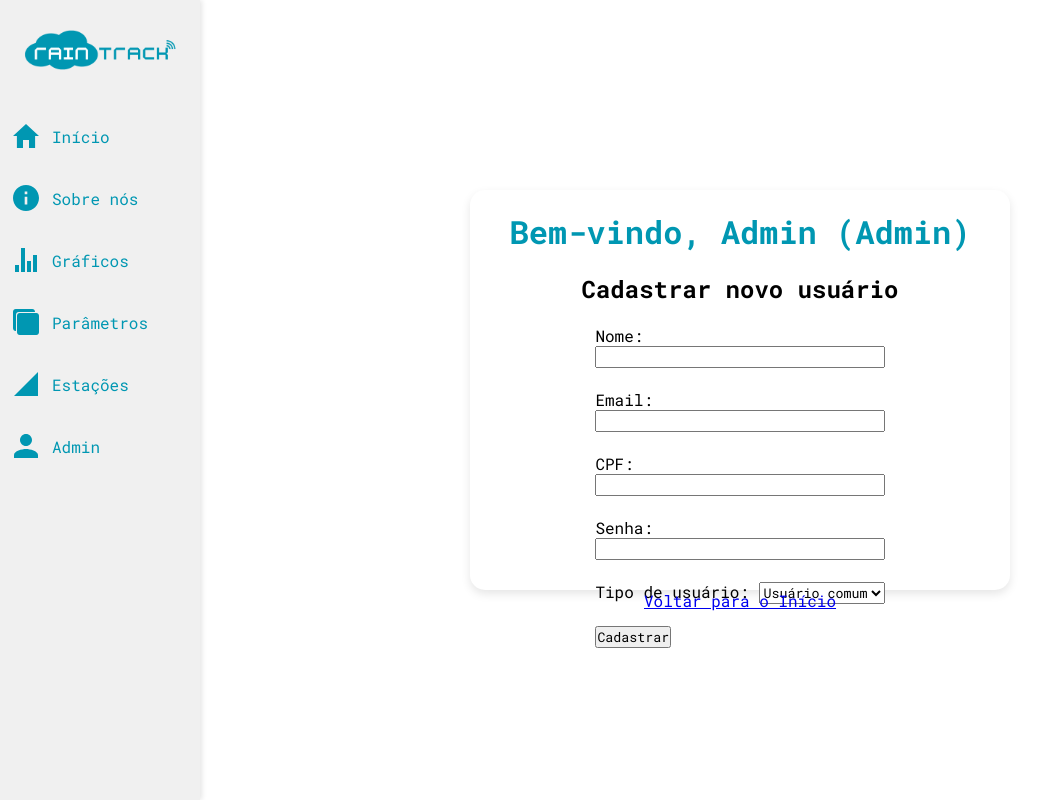
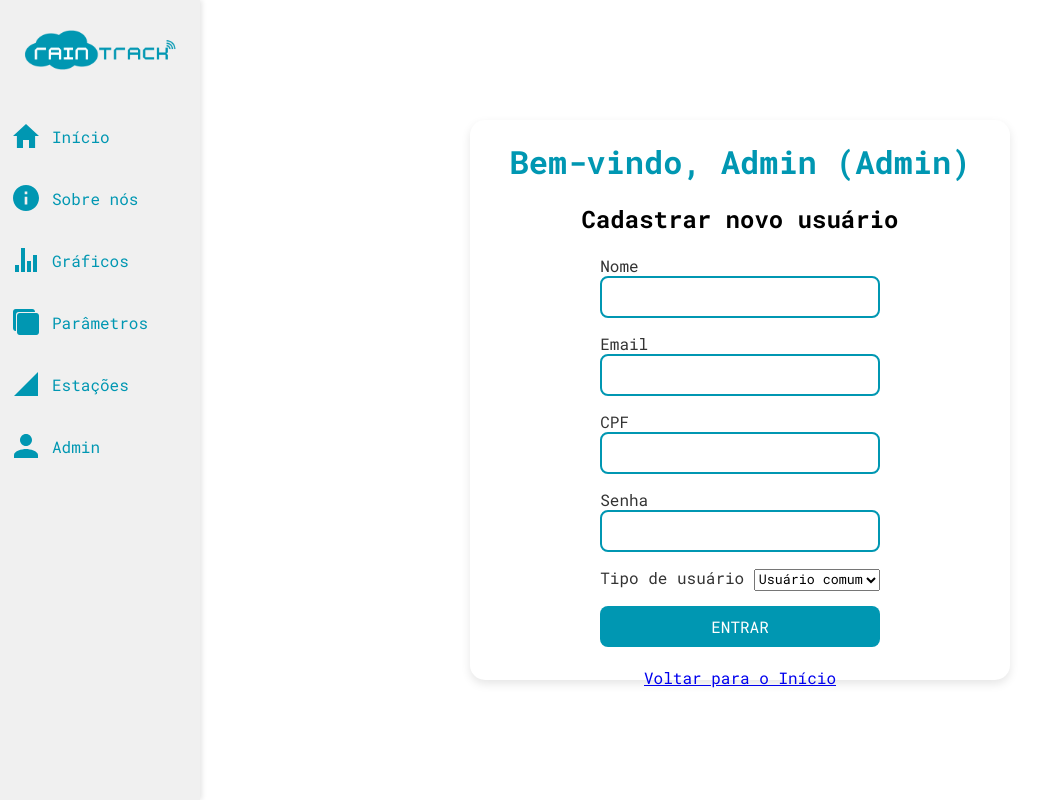
Before and after one commit to RainTrackTCC/RainTrack, a Flask app: page /admin in a window 1280 px wide. Shown: the whole page, without its empty margins (0-1058 px from the left). Run offline with Flask 3, Linux system fonts and the light colour scheme; a user stored in the database is signed in.

Commit message:
admin page

```diff
--- a/SRC/app.py
+++ b/SRC/app.py
@@ -62,7 +62,7 @@ def index():
         elif user['password'] != password:
             error_message = 'Senha incorreta. Tente novamente.'
         else:
-            session['user_name'] = user['name']
+            session['user_name'] = user['name'].split()[0]
             session['user_role'] = user['role']
             return redirect(url_for('home'))
 
@@ -79,30 +79,6 @@ def home():
     # print(dados)
     # return render_template("home.html", dados=dados, user_name=user_name, user_role=user_role)
 
-@app.route('/cadastro', methods=['GET', 'POST'])
-def cadastro():
-    if request.method == 'POST':
-        nome = request.form['nome']
-        email = request.form['email']
-        cpf = request.form['cpf']
-        senha = request.form['senha']
-        connection = get_db_connection()
-        cursor = connection.cursor(pymysql.cursors.DictCursor)
-        cursor.execute("SELECT id FROM users WHERE email = %s OR cpf = %s", (email, cpf))
-        user = cursor.fetchone()
-
-        if user:
-            error_message = "Email ou CPF já existem."
-            return render_template("register.html", error=error_message)
-        cursor.execute("INSERT INTO users (nome, email, cpf, senha) VALUES (%s, %s, %s, %s)",
-                       (nome, email, cpf, senha))
-        connection.commit()
-        cursor.close()
-        connection.close()
-        return redirect(url_for('index', success='true'))
-
-    return render_template("register.html")
-
 @app.route('/admin', methods=['GET', 'POST'])
 def admin():
     user_name = session.get('user_name')
@@ -112,10 +88,10 @@ def admin():
         return redirect(url_for('index'))
 
     if request.method == 'POST':
-        nome = request.form.get('nome')
+        name = request.form.get('name')
         email = request.form.get('email')
         cpf = request.form.get('cpf')
-        senha = request.form.get('senha')
+        password = request.form.get('password')
         role = request.form.get('role')
 
         connection = get_db_connection()
@@ -127,8 +103,8 @@ def admin():
             error = "Email ou CPF já existe."
             return render_template("admin.html", user_name=user_name, user_role=user_role, error=error)
 
-        cursor.execute("INSERT INTO users (nome, email, cpf, senha, role) VALUES (%s, %s, %s, %s, %s)",
-                       (nome, email, cpf, senha, role))
+        cursor.execute("INSERT INTO users (name, email, cpf, password, role) VALUES (%s, %s, %s, %s, %s)",
+                       (name, email, cpf, password, role))
         connection.commit()
         cursor.close()
         connection.close()
--- a/SRC/static/style.css
+++ b/SRC/static/style.css
@@ -277,3 +277,17 @@ input {
     text-decoration: underline;
     font-size: 1rem;
 }
+
+.adminCard {
+    width: 50%;
+    height: 70%;
+    padding: 20px;
+    border-radius: 15px;
+    box-shadow: 0px 4px 10px rgba(0,0,0,0.1);
+    background-color: white;
+    display: flex;
+    align-items: center;
+    justify-content: space-around;
+    flex-direction: column;
+    gap: 20px;
+}
--- a/SRC/templates/admin.html
+++ b/SRC/templates/admin.html
@@ -4,7 +4,7 @@
 
 {% block content %}
 <div class="centeredContent">
-    <div class="formCard">
+    <div class="adminCard">
         <h1 class="title">Bem-vindo, {{ user_name }} (Admin)</h1>
 
         <h2>Cadastrar novo usuário</h2>
@@ -16,20 +16,41 @@
             <p style="color: green;">{{ success }}</p>
         {% endif %}
 
-        <form method="POST">
-            <label>Nome: <input type="text" name="nome" required></label><br>
-            <label>Email: <input type="email" name="email" required></label><br>
-            <label>CPF: <input type="text" name="cpf" required></label><br>
-            <label>Senha: <input type="password" name="senha" required></label><br>
-            <label>Tipo de usuário:
-                <select name="role">
-                    <option value="0">Usuário comum</option>
-                    <option value="1">Administrador</option>
-                </select>
-            </label><br><br>
-            <button type="submit">Cadastrar</button>
+        <form class="form" action="/admin" method="POST">
+            <div class="formInputs">
+                <div class="input">
+                    <label for="name">Nome</label>
+                    <input type="text" name="name" id="name" required />
+                </div>
+
+                <div class="input">
+                    <label for="email">Email</label>
+                    <input type="email" name="email" id="email" required />
+                </div>
+
+                <div class="input">
+                    <label for="cpf">CPF</label>
+                    <input type="text" name="cpf" id="cpf" maxlength="11" required />
+                </div>
+
+                <div class="input">
+                    <label for="password">Senha</label>
+                    <input type="password" name="password" id="password" required />
+                </div>
+                <div class="input">
+                    <label for="role">Tipo de usuário</label>
+                    <select name="role" id="role">
+                        <option value="0">Usuário comum</option>
+                        <option value="1">Administrador</option>
+                    </select>
+                </div>
+                <div class="submit">
+                    <input type="submit" value="ENTRAR" />
+                </div>
+            </div>
         </form>
+        <p><a href="{{ url_for('home') }}">Voltar para o Início</a></p>
     </div>
-    <p><a href="{{ url_for('home') }}">Voltar para o Início</a></p>
+
 </div>
 {% endblock %}
--- a/SRC/templates/index.html
+++ b/SRC/templates/index.html
@@ -8,7 +8,7 @@
     <div class="formCard">
       <h1 class="title">LOGIN</h1>
 
-      <!-- Bloco de erro -->
+
       {% if error %}
       <div class="error-message">{{ error }}</div>
       {% endif %}
```
